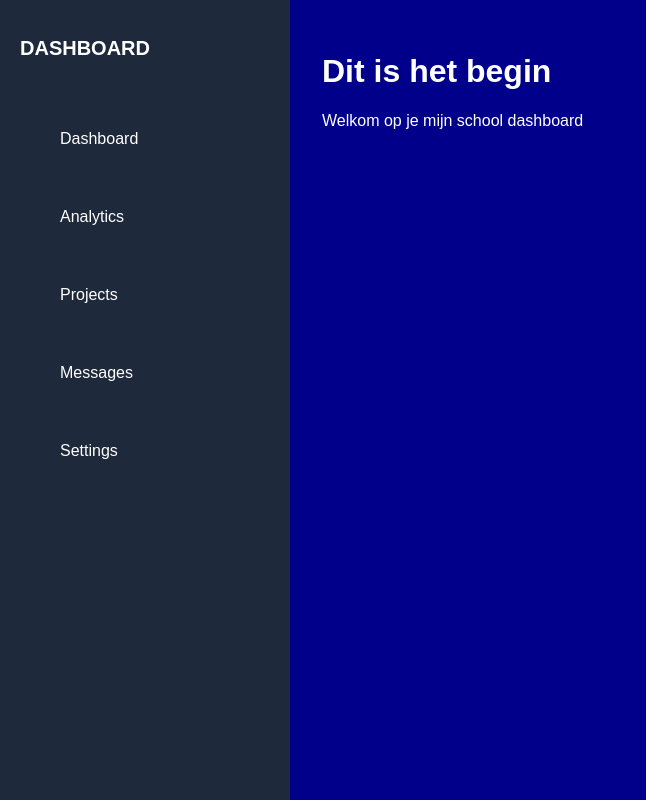
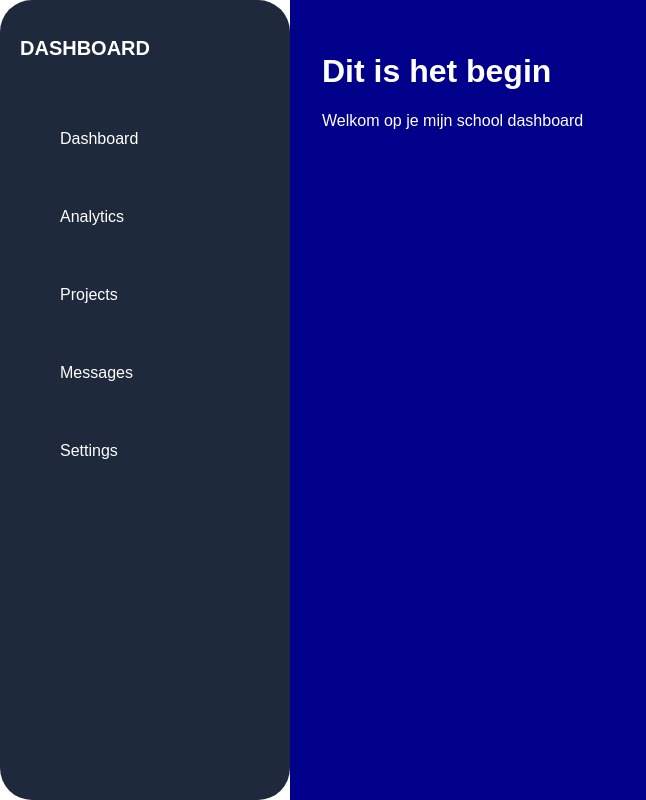
Before and after one commit to itzmitto/Dashboard, a React (Vite) app: page /main in a window 1280 px wide. Shown: the whole page, without its empty margins (0-646 px from the left). Built offline with nearby package versions, Linux system fonts and the light colour scheme.

Commit message:
12 commit sidebar

```diff
--- a/src/styling/main.css
+++ b/src/styling/main.css
@@ -13,7 +13,6 @@
 
 body {
   margin: 0;
-  background-color: red;
 }
 
 .sidebar {
@@ -22,6 +21,7 @@ body {
   color: white;
   font-family: sans-serif;
   padding: 20px;
+  border-radius: 2rem;
 }
 
 .sidebar-title {
```
